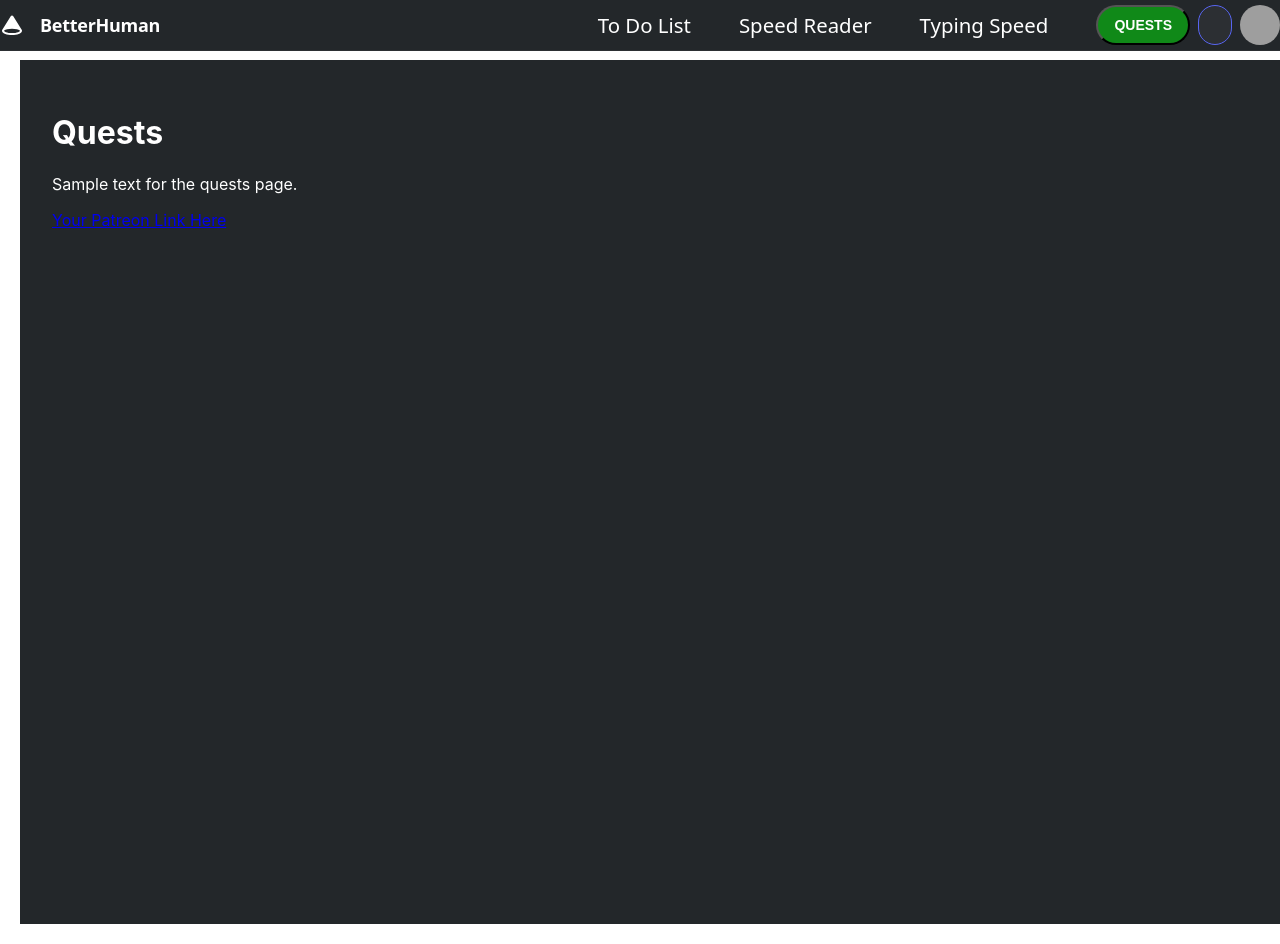
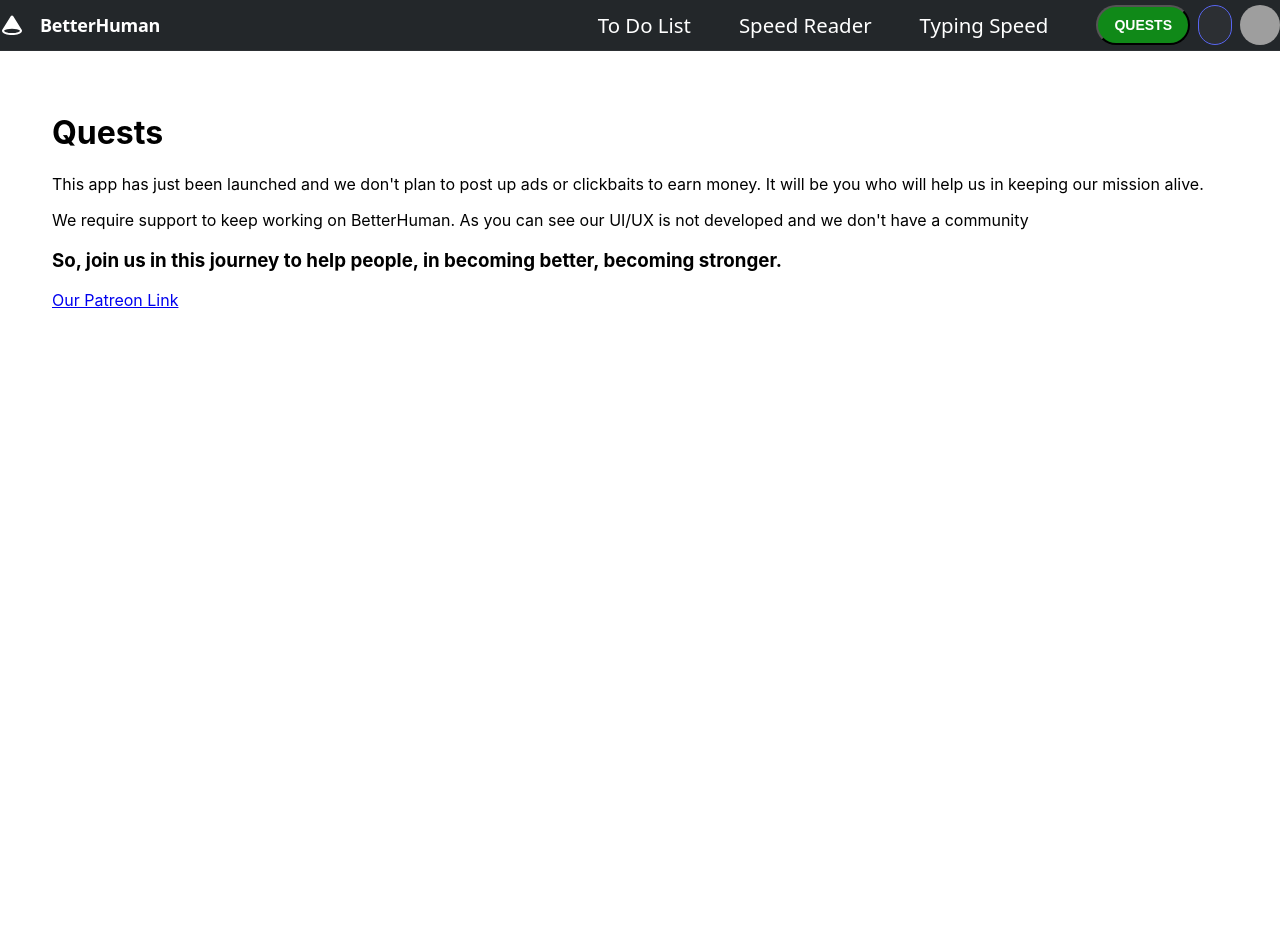
Before and after one commit to musaoc/BetterHuman, a React (Create React App) app: page / in a window 1280 px wide. Both pictures are taken after a click on the button "QUESTS". Shown: the top 944 px of the page. Built offline with nearby package versions, Linux system fonts and the light colour scheme; grey boxes are pictures that could not be loaded.

Commit message:
changed the patreon files

```diff
--- a/src/components/Quests.js
+++ b/src/components/Quests.js
@@ -4,11 +4,13 @@ import React from 'react';
 
 const Quests = () => {
   return (
-    <div style={{ padding: '2rem', color: '#ffffff', backgroundColor: '#23272a', minHeight: '100vh' }}>
+    <div style={{ padding: '2rem', color: '#000000', backgroundColor: '#ffffff', minHeight: '100vh' }}>
       <h1>Quests</h1>
-      <p>Sample text for the quests page.</p>
+      <p>This app has just been launched and we don't plan to post up ads or clickbaits to earn money. It will be you who will help us in keeping our mission alive. </p>
+      <p>We require support to keep working on BetterHuman. As you can see our UI/UX is not developed and we don't have a community </p>
+      <h3>So, join us in this journey to help people, in becoming better, becoming stronger.</h3>
       <div>
-        <a href="https://www.patreon.com/musaoc/membership">Your Patreon Link Here</a>
+        <a href="https://www.patreon.com/musaoc/membership">Our Patreon Link </a>
       </div>
     </div>
   );
```
